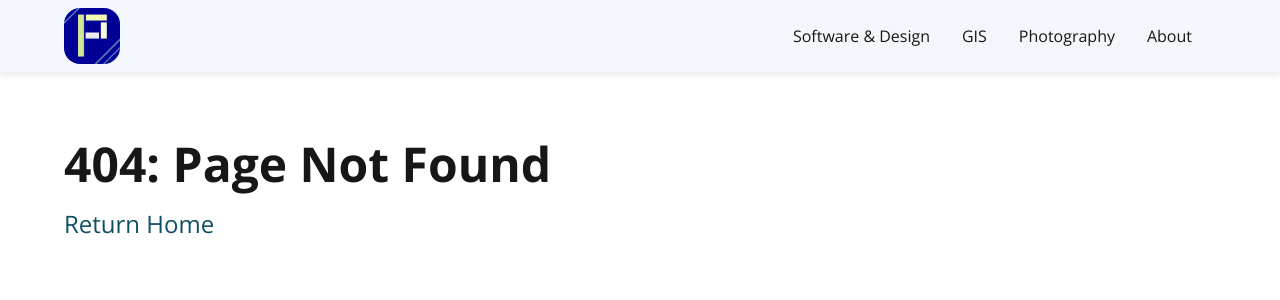
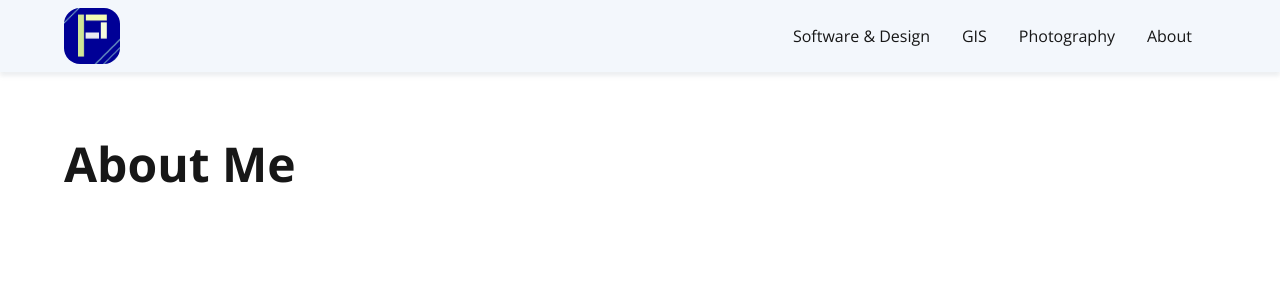
Before and after one commit to presia27/preston-portfolio, a Next.js app: page /about-me in a window 1280 px wide. Before the commit this address had no page. Shown: the top 300 px of the page. Built offline with nearby package versions, Linux system fonts and the light colour scheme.

Commit message:
Semantic HTML changes

```diff
--- a/src/app/about-me/AboutMe.tsx
+++ /dev/null
@@ -1,5 +0,0 @@
-
-
-export default function AboutPage() {
-
-}
--- /dev/null
+++ b/src/app/about-me/page.tsx
@@ -0,0 +1,11 @@
+
+
+export default function AboutPage() {
+  return(
+    <main className="contentMargins mt-32">
+      <article>
+        <h1 className="bigHeader">About Me</h1>
+      </article>
+    </main>
+  )
+}
--- a/src/app/layout.tsx
+++ b/src/app/layout.tsx
@@ -23,9 +23,9 @@ export default function RootLayout({
       <body
         className={`${openSans.variable} antialiased`}
       >
-        <nav className="fixed top-0 w-screen">
+        <header className="fixed top-0 w-screen">
           <Nav></Nav>
-        </nav>
+        </header>
         {children}
       </body>
     </html>
--- a/src/app/page.tsx
+++ b/src/app/page.tsx
@@ -3,8 +3,7 @@ import { FeaturedProjects } from "@/components/featuredProjects/FeaturedProjects
 export default function Home() {
   return (
     <main className="contentMargins mt-32">
-      <section>
-        <div className="flex flex-row justify-between pb-20">
+      <section className="flex flex-row justify-between pb-20">
         <div>
           <h1 className="bigHeader">Hi There!</h1>
           <p>
@@ -21,7 +20,6 @@ export default function Home() {
             <li>LinkedIn: <a href="https://www.linkedin.com/in/preston-sia" className="link">Preston Sia</a></li>
           </ul>
         </div>
-        </div>
       </section>
       <section>
         <h2 className="bigHeader">Featured</h2>
--- a/src/components/nav/Nav.tsx
+++ b/src/components/nav/Nav.tsx
@@ -3,7 +3,7 @@ import Link from "next/link";
 
 export function Nav() {
   return (
-    <div className="bg-accent-lighter/95 accentShadow">
+    <nav className="bg-accent-lighter/95 accentShadow">
       <div className="contentMargins flex flex-row justify-between gap-2">
         <div className="content-center">
           <Link href="/">
@@ -30,6 +30,6 @@ export function Nav() {
           ))}
         </div>
       </div>
-    </div>
+    </nav>
   );
 }
```
Lines whose indentation alone changed are shown as unchanged.
